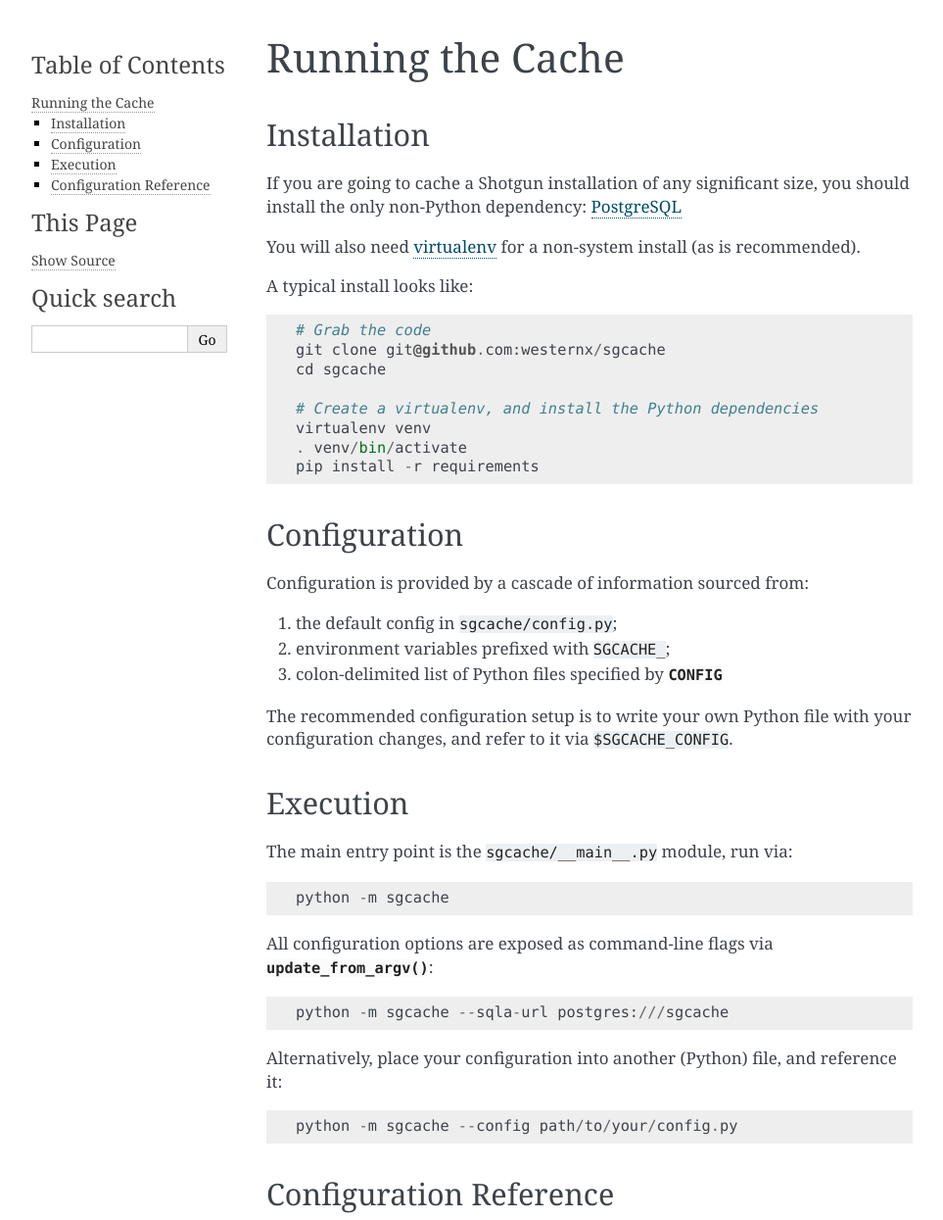
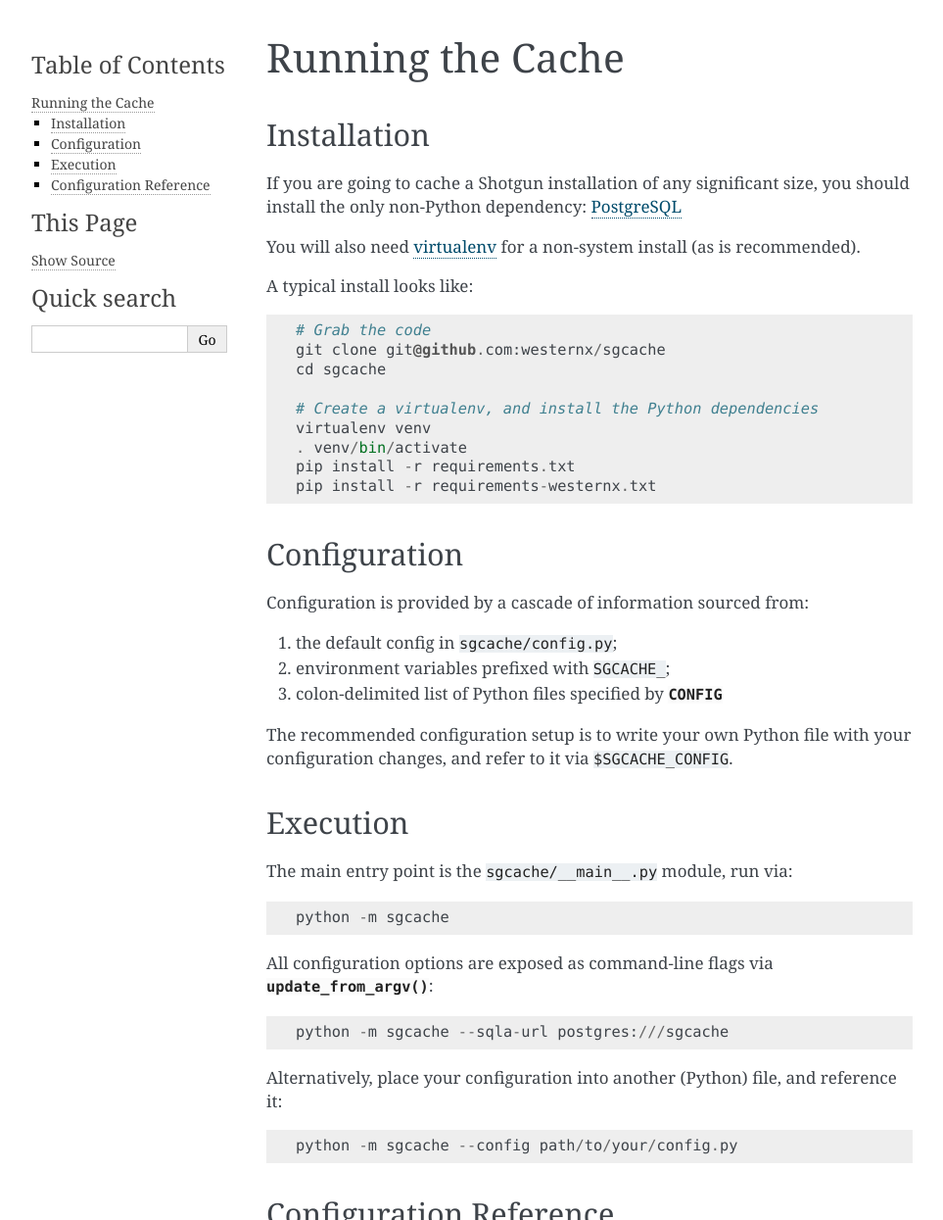
Before and after one commit to vfxetc/sgcache, a Sphinx documentation site: the page built from docs/setup.rst, in a window 1280 px wide, cut to the strip 0-1245 px from the top of the page. Shown: the whole strip at 98% size, without its empty margins (148-1111 px from the left). Built offline with Sphinx 7.4.7, drawn with Linux system fonts in a browser that asks for light colours.

Commit message:
Include other WesternX repos in requirements-westernx.txt

```diff
--- a/docs/setup.rst
+++ b/docs/setup.rst
@@ -19,7 +19,8 @@ A typical install looks like::
     # Create a virtualenv, and install the Python dependencies
     virtualenv venv
     . venv/bin/activate
-    pip install -r requirements
+    pip install -r requirements.txt
+    pip install -r requirements-westernx.txt
 
 
 
--- /dev/null
+++ b/requirements-westernx.txt
@@ -0,0 +1,2 @@
+-e git+git@github.com:westernx/sgapi#egg=sgapi
+-e git+git@github.com:westernx/sgevents#egg=sgevents
```
